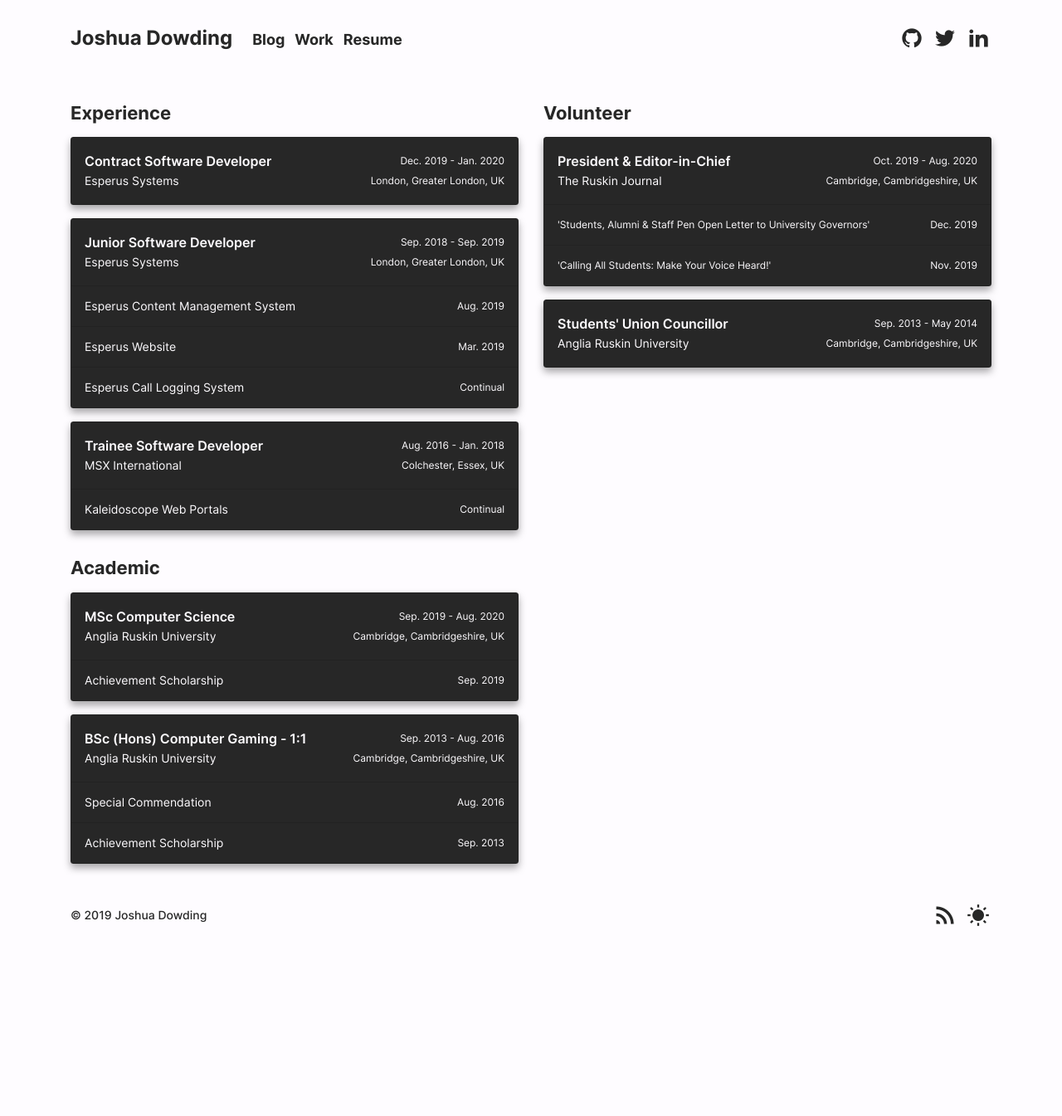
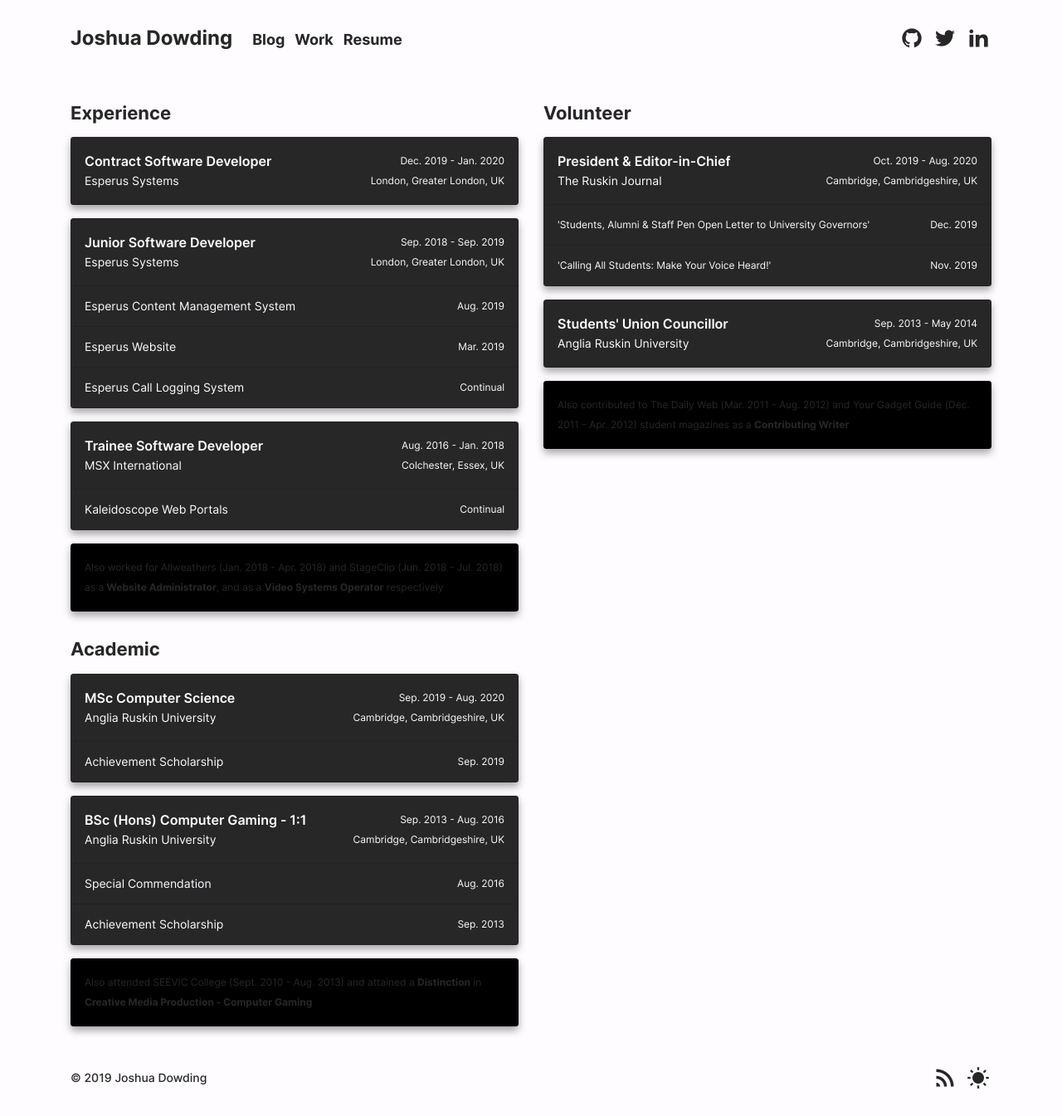
Before and after one commit to joshuadowding/jdowding.me, a Jekyll site: the page built from resume.html, in a window 1280 px wide. Shown: the whole page at 83% size. Built offline with Jekyll 4.4.1, drawn with Linux system fonts in a browser that asks for light colours; before the commit the page ends 1149 px from its top, so only the background shows below that.

Commit message:
resume: include footnote gigs

```diff
--- a/css/main.scss
+++ b/css/main.scss
@@ -661,6 +661,19 @@
         -moz-box-shadow: 0px 5px 10px 0px rgba(0, 0, 0, 0.35);
         box-shadow: 0px 5px 10px 0px rgba(0, 0, 0, 0.35);
 
+        &.dark-group {
+          .list-group-item {
+            background-color: black;
+
+            .item-body {
+              p {
+                color: var(--color-text);
+                font-size: 1.2rem;
+              }
+            }
+          }
+        }
+
         .list-group-item {
           background-color: var(--colour-background-invert);
           padding: 16px;
--- a/resume.html
+++ b/resume.html
@@ -104,6 +104,13 @@
           </div>
         </li>
       </ul>
+      <ul class="list-group experience-group dark-group">
+        <li class="list-group-item">
+          <div class="item-body">
+            <p>Also worked for Allweathers (Jan. 2018 - Apr. 2018) and StageClip (Jun. 2018 - Jul. 2018) as a <b>Website Administrator</b>, and as a <b>Video Systems Operator</b> respectively</p>
+          </div>
+        </li>
+      </ul>
     </div>
     <div class="col-xl-6">
       <h2 class="group-header">Volunteer</h2>
@@ -152,12 +159,21 @@
           <div class="item-header">
             <div class="header-wrapper">
               <p class="experience-header">Students' Union Councillor</p>
-              <p>Anglia Ruskin University</p>
+              <a class="header-link" href="https://anglia.ac.uk" target="_blank">
+                <p>Anglia Ruskin University</p>
+              </a>
             </div>
             <div class="attribute-wrapper">
               <p class="attribute">Sep. 2013 - May 2014</p>
               <p class="attribute">Cambridge, Cambridgeshire, UK</p>
             </div>
+          </div>
+        </li>
+      </ul>
+      <ul class="list-group experience-group dark-group">
+        <li class="list-group-item">
+          <div class="item-body">
+            <p>Also contributed to The Daily Web (Mar. 2011 - Aug. 2012) and Your Gadget Guide (Dec. 2011 - Apr. 2012) student magazines as a <b>Contributing Writer</b></p>
           </div>
         </li>
       </ul>
@@ -169,7 +185,9 @@
           <div class="item-header">
             <div class="header-wrapper">
               <p class="experience-header">MSc Computer Science</p>
-              <p>Anglia Ruskin University</p>
+              <a class="header-link" href="https://anglia.ac.uk" target="_blank">
+                <p>Anglia Ruskin University</p>
+              </a>
             </div>
             <div class="attribute-wrapper">
               <p class="attribute">Sep. 2019 - Aug. 2020</p>
@@ -193,7 +211,9 @@
           <div class="item-header">
             <div class="header-wrapper">
               <p class="experience-header">BSc (Hons) Computer Gaming - 1:1</p>
-              <p>Anglia Ruskin University</p>
+              <a class="header-link" href="https://anglia.ac.uk" target="_blank">
+                <p>Anglia Ruskin University</p>
+              </a>
             </div>
             <div class="attribute-wrapper">
               <p class="attribute">Sep. 2013 - Aug. 2016</p>
@@ -222,6 +242,13 @@
           </div>
         </li>
       </ul>
+      <ul class="list-group experience-group dark-group">
+        <li class="list-group-item">
+          <div class="item-body">
+            <p>Also attended SEEVIC College (Sept. 2010 - Aug. 2013) and attained a <b>Distinction</b> in <b>Creative Media Production - Computer Gaming</b></p>
+          </div>
+        </li>
+      </ul>
     </div>
   </div>
 </div>
```
